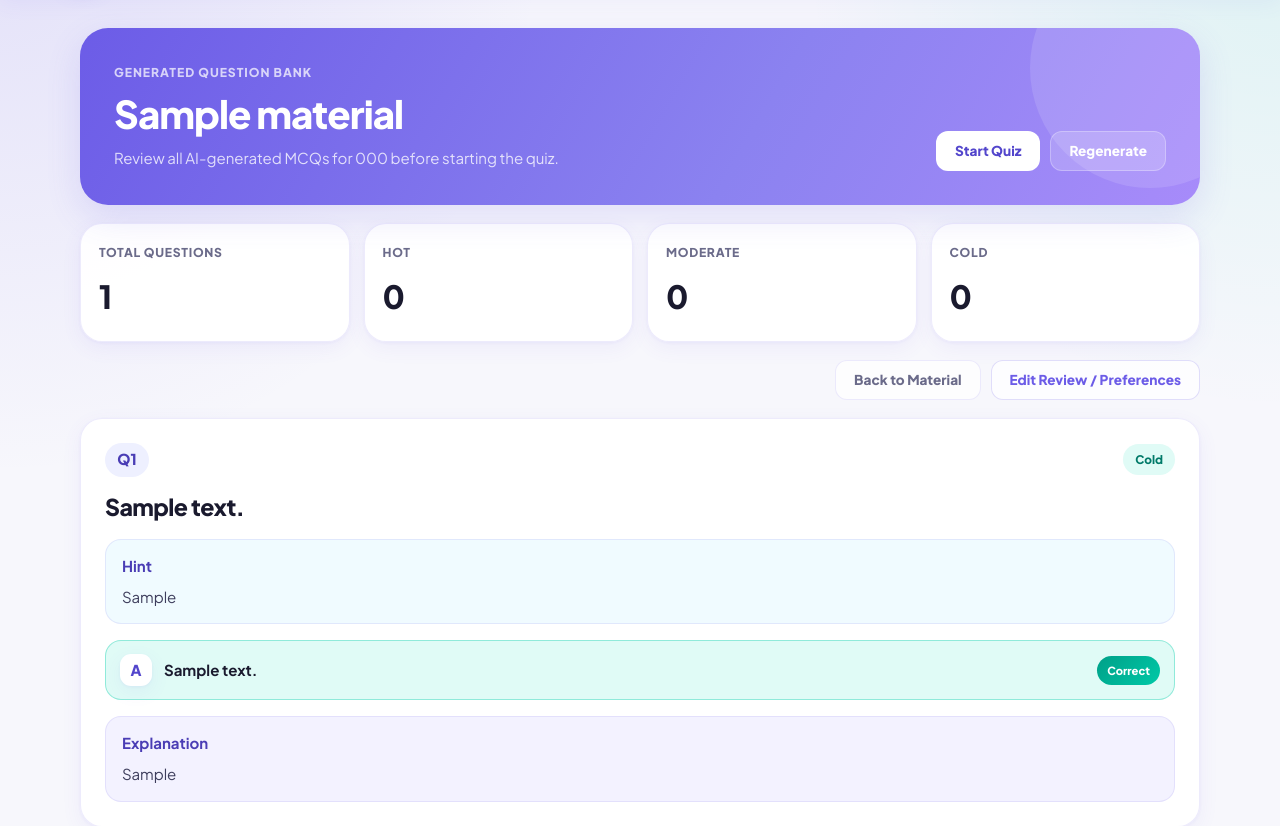
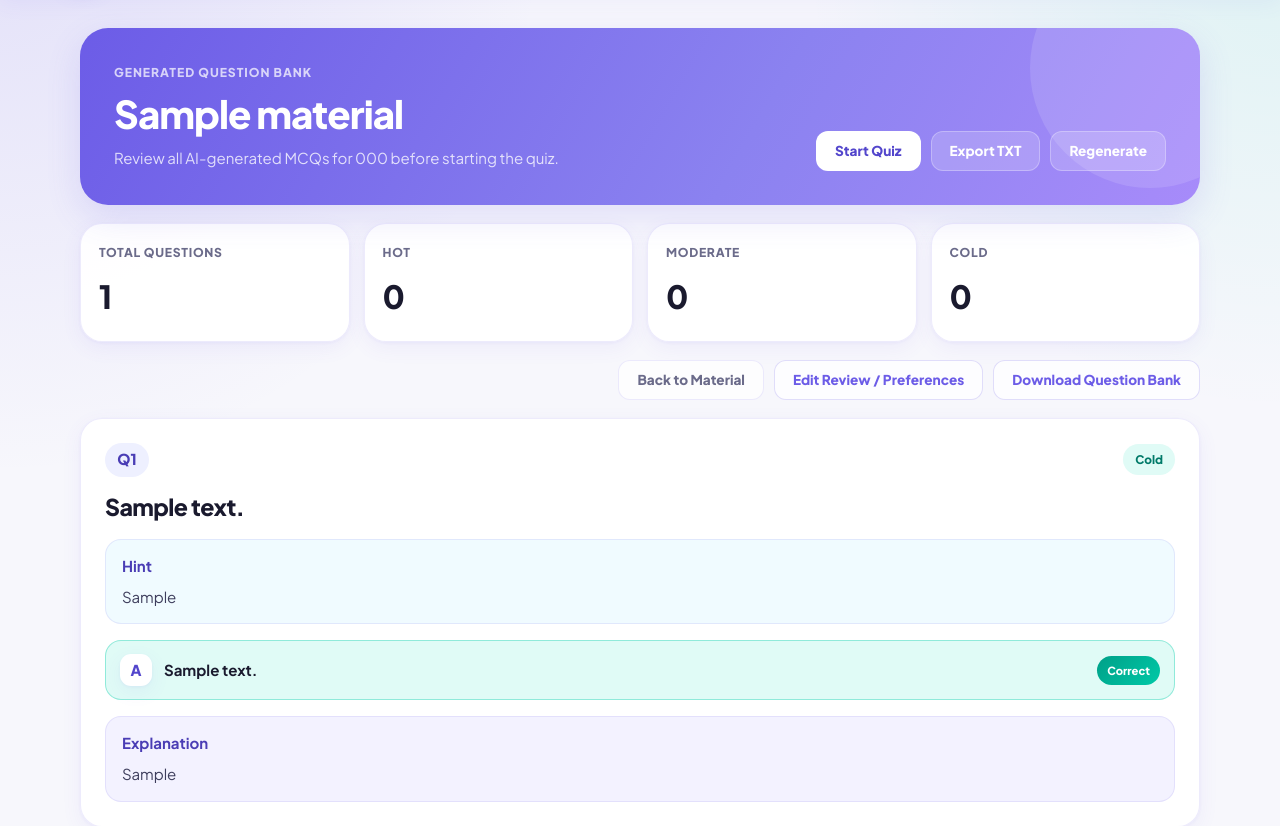
Before and after one commit to lexusKY/tapafyp, a Flask app: page /material/1/questions in a window 1280 px wide. Shown: the part 68-894 px from the top of the page. Run offline with Flask 3, Linux system fonts and the light colour scheme; a user stored in the database is signed in; tables that the repository leaves empty hold one stand-in row (values such as "Sample post").

Commit message:
Export Question Bank as TXT

```diff
--- a/app/routes.py
+++ b/app/routes.py
@@ -1,6 +1,6 @@
 import os
 from werkzeug.utils import secure_filename
-from flask import Blueprint, render_template, current_app, request, redirect, url_for, flash, session
+from flask import Blueprint, render_template, current_app, request, redirect, url_for, flash, session, Response
 from flask_login import login_required, current_user
 
 from app import db
@@ -290,6 +290,83 @@ def question_bank(material_id):
         hot_count=hot_count,
         moderate_count=moderate_count,
         cold_count=cold_count
+    )
+
+@main.route("/material/<int:material_id>/questions/export")
+@login_required
+def export_question_bank(material_id):
+    material = get_user_material_or_404(material_id)
+
+    questions = (
+        Question.query
+        .filter_by(material_id=material.id)
+        .order_by(Question.id.asc())
+        .all()
+    )
+
+    if not questions:
+        flash("No generated questions available to export.", "warning")
+        return redirect(url_for("main.view_material", material_id=material.id))
+
+    lines = []
+
+    lines.append("TAPA Generated Question Bank")
+    lines.append("=" * 32)
+    lines.append(f"Material Title: {material.title}")
+    lines.append(f"Course Code: {material.course_code or '-'}")
+    lines.append(f"Source File(s): {material.filename}")
+    lines.append(f"Total Questions: {len(questions)}")
+    lines.append("")
+    lines.append("-" * 60)
+    lines.append("")
+
+    for index, question in enumerate(questions, start=1):
+        lines.append(f"Question {index}")
+        lines.append(f"Difficulty: {question.difficulty}")
+        lines.append("")
+        lines.append(question.question_text)
+        lines.append("")
+
+        choices = question.choices
+
+        for choice_index, choice in enumerate(choices):
+            letter = chr(65 + choice_index)
+            marker = " [Correct]" if choice.is_correct else ""
+            lines.append(f"{letter}. {choice.choice_text}{marker}")
+
+        correct_choice = next((choice for choice in choices if choice.is_correct), None)
+
+        lines.append("")
+
+        if correct_choice:
+            correct_letter = chr(65 + choices.index(correct_choice))
+            lines.append(f"Correct Answer: {correct_letter}. {correct_choice.choice_text}")
+        else:
+            lines.append("Correct Answer: N/A")
+
+        if question.hint:
+            lines.append("")
+            lines.append(f"Hint: {question.hint}")
+
+        if question.explanation:
+            lines.append("")
+            lines.append(f"Explanation: {question.explanation}")
+
+        lines.append("")
+        lines.append("-" * 60)
+        lines.append("")
+
+    export_text = "\n".join(lines)
+
+    safe_title = secure_filename(material.title or "question_bank")
+    filename = f"{safe_title}_question_bank.txt"
+
+    return Response(
+        export_text,
+        mimetype="text/plain",
+        headers={
+            "Content-Disposition": f"attachment; filename={filename}"
+        }
     )
 
 @main.route("/material/<int:material_id>/review", methods=["GET", "POST"])
--- a/app/templates/question_bank.html
+++ b/app/templates/question_bank.html
@@ -19,7 +19,16 @@
                 Start Quiz
             </a>
 
-            <form method="POST" action="{{ url_for('main.generate_quiz', material_id=material.id) }}" class="inline-action-form">
+            <a href="{{ url_for('main.export_question_bank', material_id=material.id) }}"
+            class="btn btn-outline-primary">
+                Export TXT
+            </a>
+
+            <form method="POST"
+                action="{{ url_for('main.generate_quiz', material_id=material.id) }}"
+                class="inline-action-form"
+                data-loading="true"
+                data-loading-type="regenerate">
                 <button type="submit" class="btn btn-outline-primary">
                     Regenerate
                 </button>
@@ -56,6 +65,10 @@
 
         <a href="{{ url_for('main.review_material', material_id=material.id) }}" class="btn btn-outline-primary">
             Edit Review / Preferences
+        </a>
+
+        <a href="{{ url_for('main.export_question_bank', material_id=material.id) }}" class="btn btn-outline-primary">
+            Download Question Bank
         </a>
     </div>
 
```
Also changed, not shown: app/templates/material_detail.html (+10 -5 lines).
